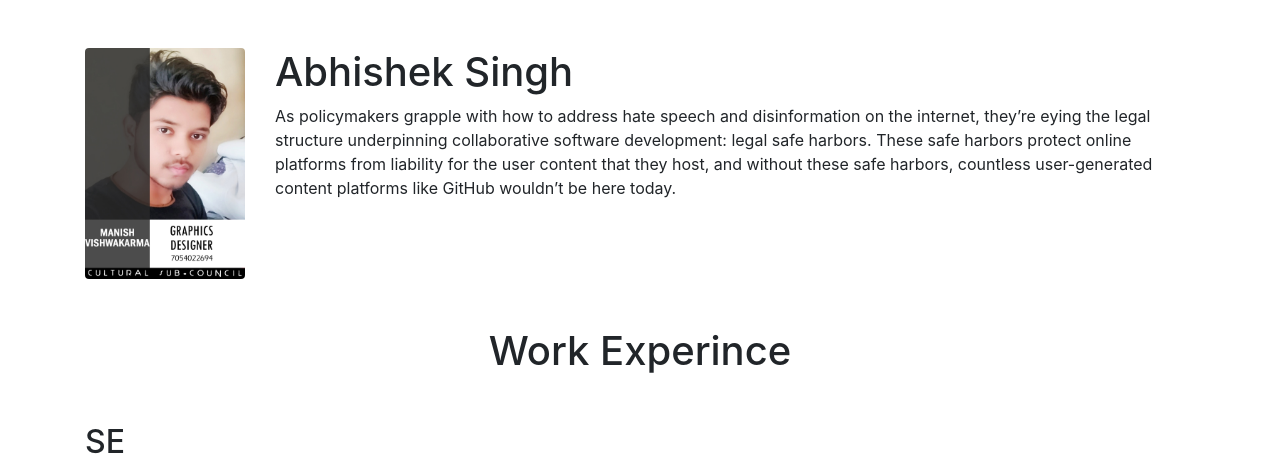
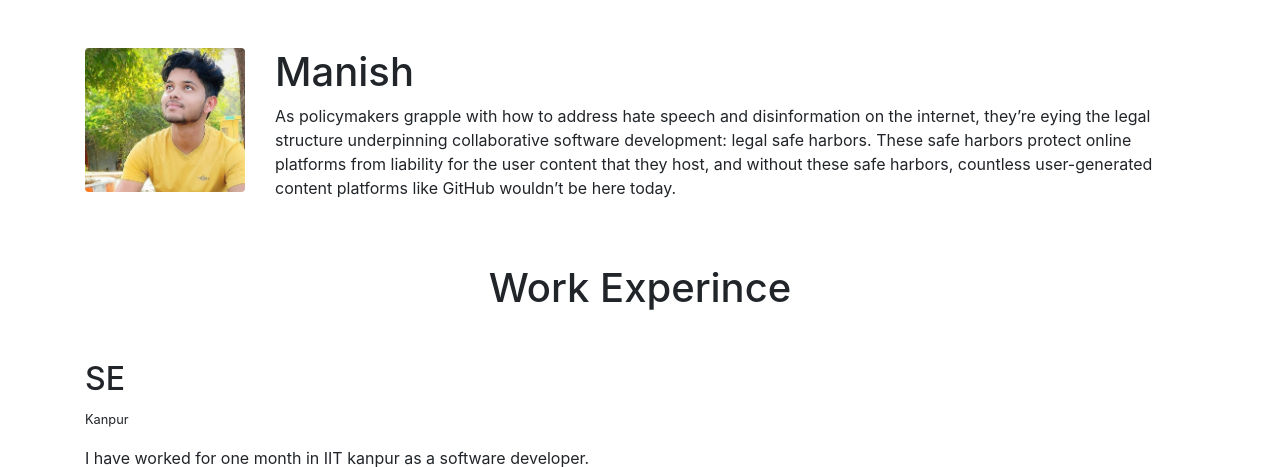
Before and after one commit to Mvmanis/mysite, a Django app: page / in a window 1280 px wide. Shown: the part 62-529 px from the top of the page. Run offline with Django 3.2, Linux system fonts and the light colour scheme; data comes from the database, SQL or seed files in the repository; some libraries are stand-ins or nearby versions.

Commit message:
new image

```diff
--- a/main/templates/main/index.html
+++ b/main/templates/main/index.html
@@ -30,11 +30,11 @@
     <div class="row mt-5 mb-5">
 
         <div class="col-2">
-            <img src="{% static 'main/images/MANISH VISHWAKARMA.jpg' %}" alt="My photo" class="img-fluid rounded" width="240px">
+            <img src="{% static 'main/images/mypic.jpg' %}" alt="My photo" class="img-fluid rounded" width="500px">
         </div>
 
         <div class="col-10">
-            <h1>Abhishek Singh</h1>
+            <h1>Manish</h1>
             <p>As policymakers grapple with how to address hate speech and disinformation on the internet, they’re eying the legal structure underpinning collaborative software development: legal safe harbors. These safe harbors protect online platforms from liability for the user content that they host, and without these safe harbors, countless user-generated content platforms like GitHub wouldn’t be here today.</p>
         </div>
 
```
Also changed, not shown: main/static/images/mypic.jpg (added).
